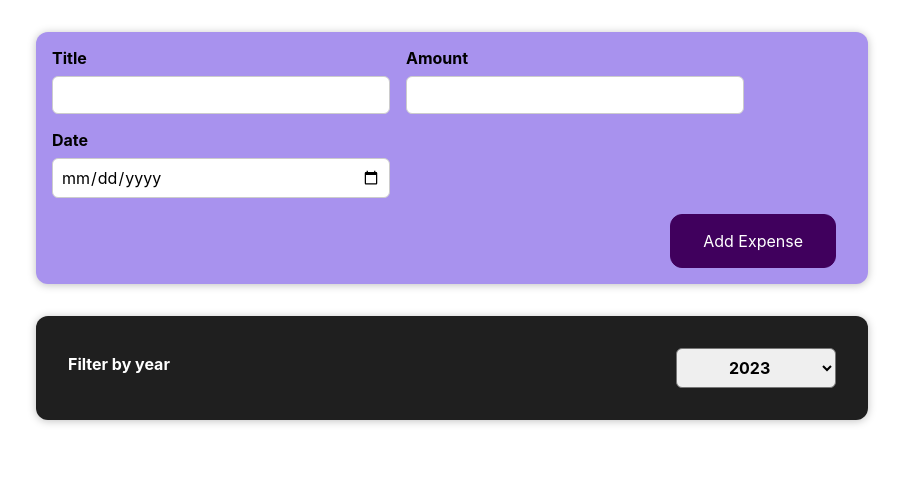
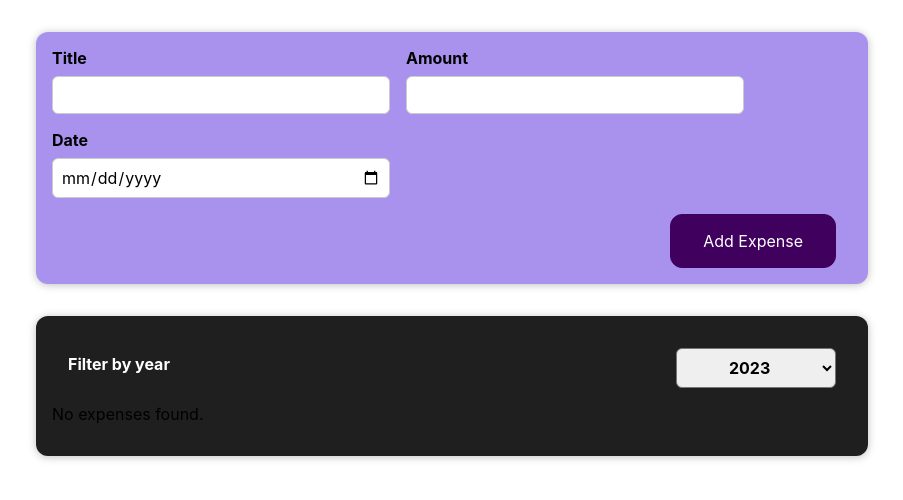
Before and after one commit to andre353/react-academind-1-project, a React (Create React App) app: page / in a window 1280 px wide. Shown: the top 500 px of the page, without its empty margins (188-1091 px from the left). Built offline with nearby package versions, Linux system fonts and the light colour scheme.

Commit message:
Output content conditionally

```diff
--- a/src/component/Expenses/Expenses.js
+++ b/src/component/Expenses/Expenses.js
@@ -1,34 +1,41 @@
-import ExpenseItem from './ExpenseItem'
-import Card from '../UI/Card'
-import ExpenseFilter from './ExpenseFilter'
-import './Expenses.css'
-import { useState } from 'react'
-
+import ExpenseItem from './ExpenseItem';
+import Card from '../UI/Card';
+import ExpenseFilter from './ExpenseFilter';
+import './Expenses.css';
+import { useState } from 'react';
 
 const Expenses = (props) => {
-  const [filteredYear, setFilteredYear] = useState('2023')
+  const [filteredYear, setFilteredYear] = useState('2023');
 
   const filterChangeHandler = (selectedYear) => {
     setFilteredYear(selectedYear);
+  };
+
+  const filteredExpenses = props.items.filter((expense) => {
+    return expense.date.getFullYear().toString() === filteredYear;
+  });
+
+  let expensesContent = <p>No expenses found.</p>
+  if (filteredExpenses.length > 0) {
+    expensesContent = filteredExpenses.map((expense) => (
+      <ExpenseItem
+        key={expense.id}
+        title={expense.title}
+        amount={expense.amount}
+        date={expense.date}
+      />
+    ))
   }
-
-  const filteredExpenses = props.items.filter(expense => {
-    return expense.date.getFullYear().toString() === filteredYear;
-  })
 
   return (
     <Card className='expenses'>
-      <ExpenseFilter selected={filteredYear} onChangeFilter={filterChangeHandler}/>
-      {filteredExpenses.map((expense) => (
-        <ExpenseItem
-          key={expense.id}
-          title={expense.title}
-          amount={expense.amount}
-          date={expense.date}
-        />
-      ))}
+      <ExpenseFilter
+        selected={filteredYear}
+        onChangeFilter={filterChangeHandler}
+      />
+      {expensesContent}
     </Card>
   );
-}
+};
 
-export default Expenses
+export default Expenses;
```
